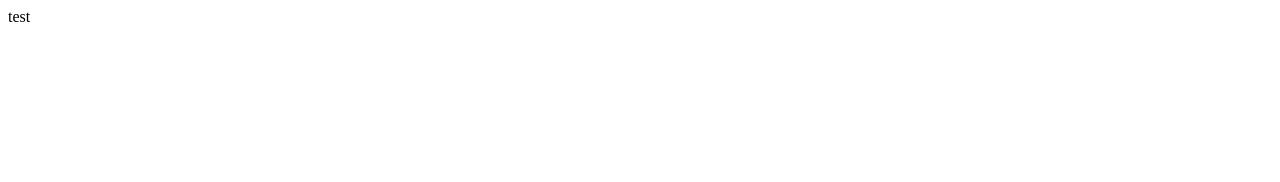
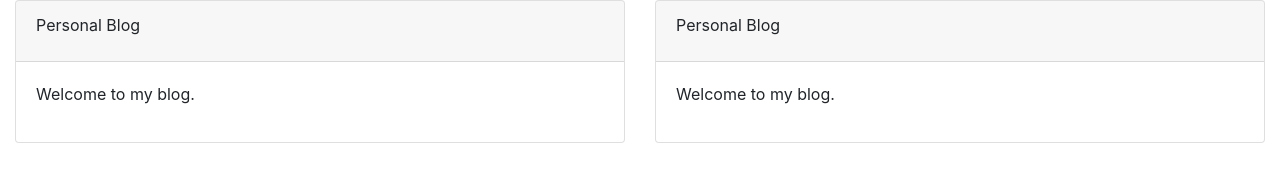
Before and after one commit to Panhavath/panhavath.github.io, a plain HTML site: page index.html in a window 1280 px wide. Drawn offline with nearby package versions, Linux system fonts and the light colour scheme.

Commit message:
first edit index file

```diff
--- a/index.html
+++ b/index.html
@@ -1,3 +1,41 @@
-<html>
-test
+<!DOCTYPE html>
+<html lang="en">
+<head>
+    <meta charset="UTF-8">
+    <meta name="viewport" content="width=device-width, initial-scale=1.0">
+    <link rel="stylesheet" href="https://stackpath.bootstrapcdn.com/bootstrap/4.5.0/css/bootstrap.min.css">
+    <script src="https://stackpath.bootstrapcdn.com/bootstrap/4.5.0/js/bootstrap.min.js"></script>
+    <title>Welcome</title>
+</head>
+<body>
+    <div class="container-fluid">
+        <div class="row">
+            <div class="col-md-6 col-xs-6">
+                <div class="card card-primary">
+                    <div class="card-header">
+                        <div class="card-title">
+                            Personal Blog
+                        </div>
+                    </div>
+                    <div class="card-body">
+                        <p>Welcome to my blog.</p>
+                    </div>
+                </div>
+            </div>
+
+            <div class="col-md-6 col-xs-6">
+                <div class="card card-primary">
+                    <div class="card-header">
+                        <div class="card-title">
+                            Personal Blog
+                        </div>
+                    </div>
+                    <div class="card-body">
+                        <p>Welcome to my blog.</p>
+                    </div>
+                </div>
+            </div>
+        </div>
+    </div>
+</body>
 </html>
```
